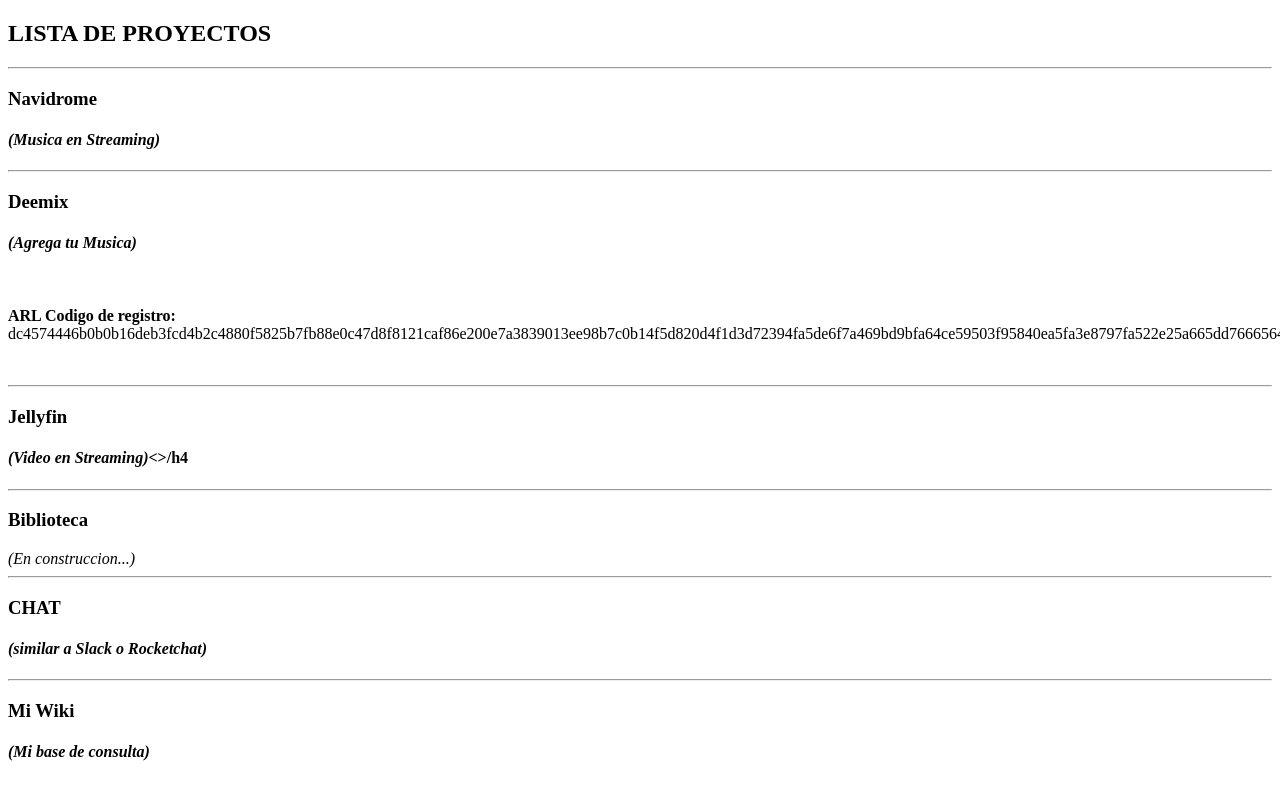
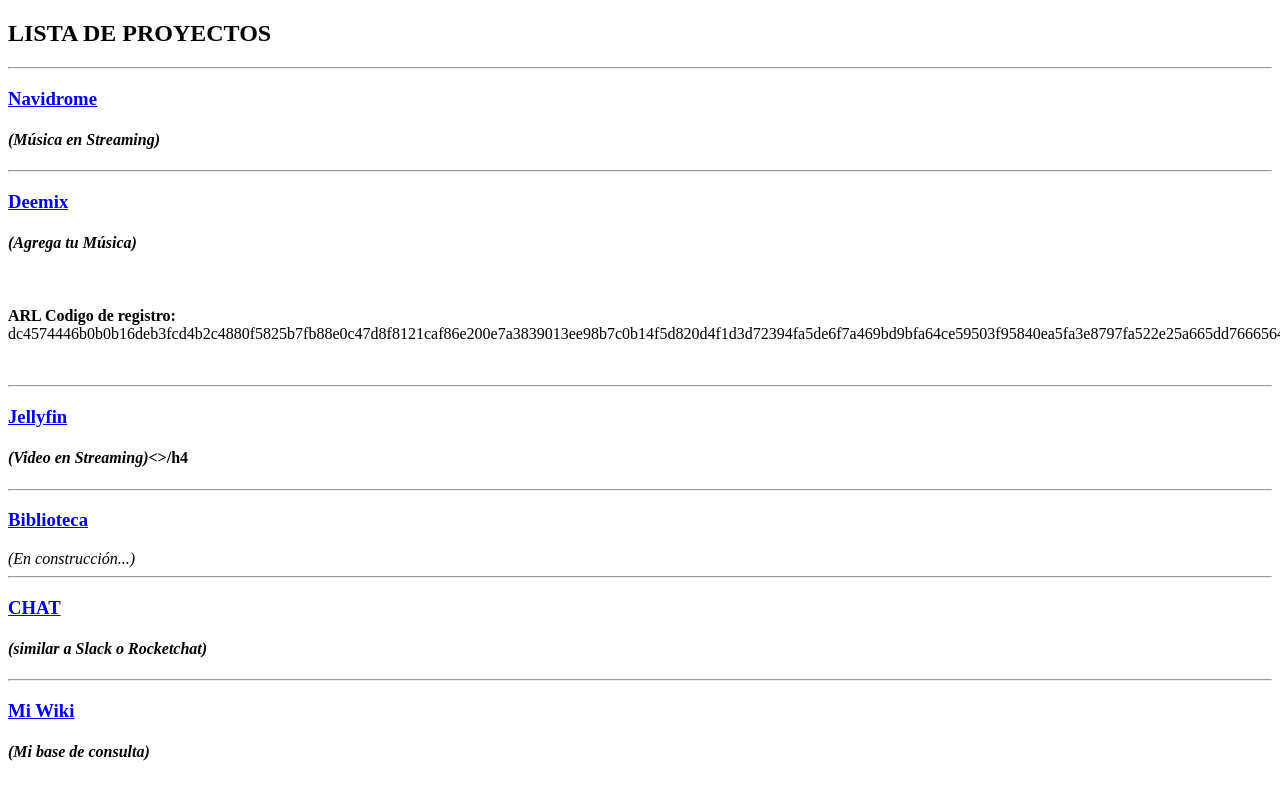
Before and after one commit to misproyectos2024/index, a plain HTML site: page index.html in a window 1280 px wide. Shown: the top 798 px of the page. Drawn offline with Linux system fonts and the light colour scheme.

Commit message:
Update index.html

```diff
--- a/index.html
+++ b/index.html
@@ -14,17 +14,17 @@
 <body>
 <h2> LISTA DE PROYECTOS </h2>
   <hr>
-  <h3>Navidrome <h4><i>(Musica en Streaming)</i></h4></h3>
+  <h3><a href="http://129.153.57.30:4533">Navidrome</a><h4><i>(Música en Streaming)</i></h4></h3>
   <hr>
-  <h3>Deemix <h4><i>(Agrega tu Musica)</i></h2></h4> <br>
+  <h3><a href="http://129.153.57.30:6595">Deemix</a> <h4><i>(Agrega tu Música)</i></h2></h4> <br>
 <p><b>ARL Codigo de registro:</b> dc4574446b0b0b16deb3fcd4b2c4880f5825b7fb88e0c47d8f8121caf86e200e7a3839013ee98b7c0b14f5d820d4f1d3d72394fa5de6f7a469bd9bfa64ce59503f95840ea5fa3e8797fa522e25a665dd7666564d62f4b80885e097936fc9ac80 </p></br>
 <hr>
-  <h3>Jellyfin <h4><i>(Video en Streaming)</i><>/h4</h3>
+  <h3><a href="http://129.153.57.30:8096">Jellyfin </a><h4><i>(Video en Streaming)</i><>/h4</h3>
   <hr>
-  <h3>Biblioteca </h4><i>(En construccion...)</i></h4></h3>
+  <h3><a href="http://129.153.57.30:5000">Biblioteca </a></h4><i>(En construcción...)</i></h4></h3>
   <hr>
-  <h3>CHAT <h4><i>(similar a Slack o Rocketchat)</i></h4></h3>
+  <h3><a href="http://129.153.57.30:11000">CHAT </a><h4><i>(similar a Slack o Rocketchat)</i></h4></h3>
   <hr>
-  <h3>Mi Wiki <h4><i>(Mi base de consulta)</h4></i></h3>
+  <h3><a href="http://129.153.57.30">Mi Wiki </a><h4><i>(Mi base de consulta)</h4></i></h3>
   </hr>
 </body>
```
